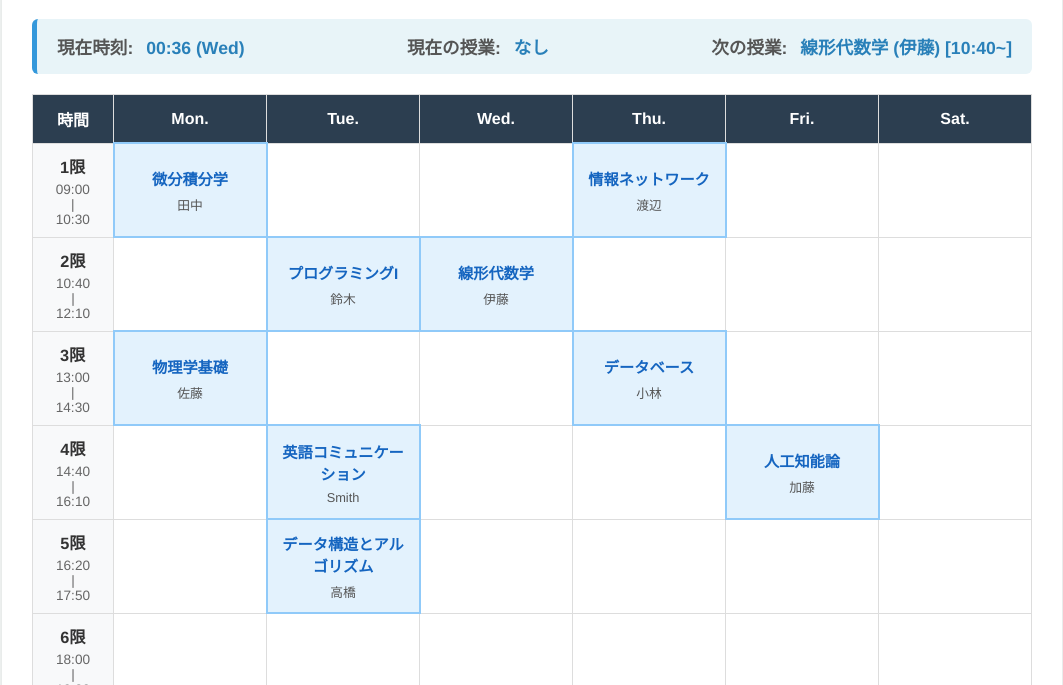
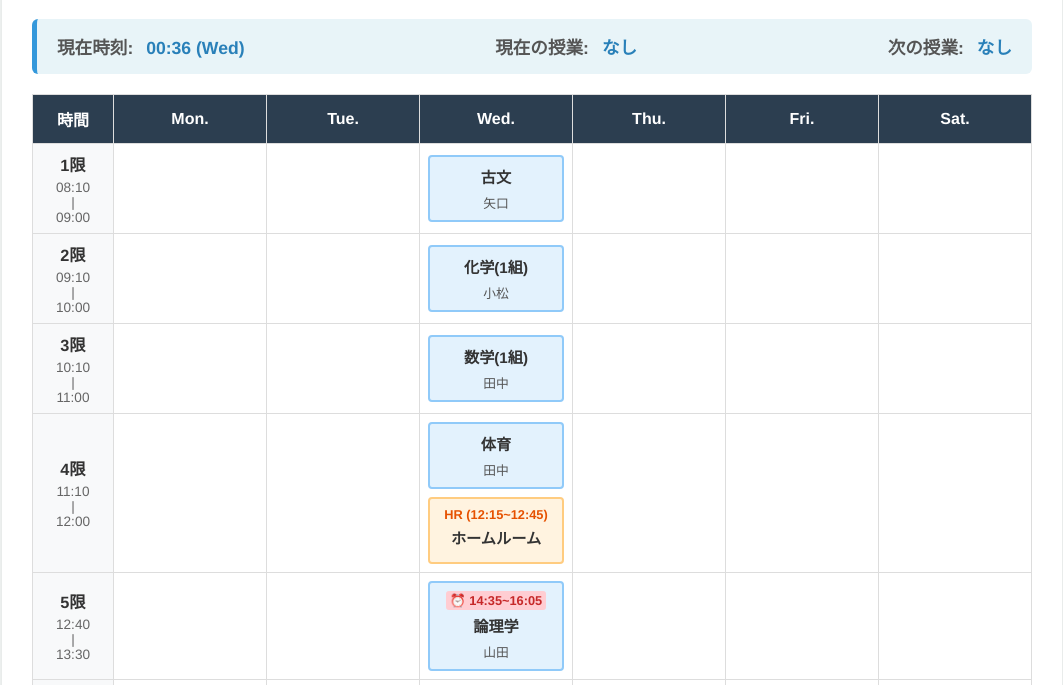
Before and after one commit to ray-miva/personal_timetable, a plain HTML site: page index.html in a window 1280 px wide. Shown: the part 110-795 px from the top of the page, without its empty margins (108-1171 px from the left). Drawn offline with Linux system fonts and the light colour scheme.

Commit message:
styleの調整

```diff
--- a/index.html
+++ b/index.html
@@ -3,7 +3,7 @@
 <head>
     <meta charset="UTF-8">
     <meta name="viewport" content="width=device-width, initial-scale=1.0">
-    <title>My 時間割</title>
+    <title>時間割</title>
     <link rel="stylesheet" href="style.css">
 </head>
 <body>
--- a/script.js
+++ b/script.js
@@ -2,7 +2,6 @@ const DAYS = ["Sun", "Mon", "Tue", "Wed", "Thu", "Fri", "Sat"];
 const DISPLAY_DAYS = ["Mon", "Tue", "Wed", "Thu", "Fri", "Sat"];
 let timetableData = null;
 
-// JSONデータを取得して初期化
 async function init() {
     try {
         const response = await fetch('timetable.json');
@@ -10,15 +9,14 @@ async function init() {
 
         timetableData = await response.json();
         renderTable();
-        updateStatus(); // 初回実行
-        setInterval(updateStatus, 1000); // 1秒ごとに更新
+        updateStatus();
+        setInterval(updateStatus, 1000);
     } catch (error) {
         console.error(error);
-        alert("timetable.json の読み込みに失敗しました。ローカルサーバーで実行しているか確認してください。");
+        alert("timetable.json の読み込みに失敗しました。");
     }
 }
 
-// テーブルをHTMLに描画する処理
 function renderTable() {
     const tbody = document.querySelector('#timetable tbody');
     tbody.innerHTML = "";
@@ -26,23 +24,53 @@ function renderTable() {
     timetableData.periods.forEach(p => {
         const tr = document.createElement('tr');
 
-        // 左端の時間列
+        // 左端の時間列 (基本の時間)
         const timeTd = document.createElement('td');
         timeTd.className = 'time-cell';
-        timeTd.innerHTML = `<strong>${p.id}限</strong>${p.start}<br>|<br>${p.end}`;
+        timeTd.innerHTML = `<strong>${p.label}</strong>${p.start}<br>|<br>${p.end}`;
         tr.appendChild(timeTd);
 
-        // 月〜土の各コマ
+        // 各曜日のコマ
         DISPLAY_DAYS.forEach(day => {
             const td = document.createElement('td');
-            const classInfo = timetableData.schedule[day] && timetableData.schedule[day][p.id];
+            const todaySchedule = timetableData.schedule[day] || {};
+            const classInfo = todaySchedule[p.id];
 
+            let innerHTML = '';
+
+            // 通常の授業の描画
             if (classInfo) {
-                td.innerHTML = `
-                    <div class="class-name">${classInfo.name}</div>
-                    <div class="prof-name">${classInfo.prof}</div>
+                let timeHTML = '';
+                // もし個別に start と end が設定されていれば時間を表示する
+                if (classInfo.start && classInfo.end) {
+                    timeHTML = `<div class="override-time">⏰ ${classInfo.start}~${classInfo.end}</div>`;
+                }
+
+                innerHTML += `
+                    <div class="class-block has-class">
+                        ${timeHTML}
+                        <div class="class-name">${classInfo.name}</div>
+                        <div class="prof-name">${classInfo.det}</div>
+                    </div>
                 `;
-                td.classList.add('has-class');
+            }
+
+            // このコマの後に挿入される特殊な授業(HR等)の描画
+            if (todaySchedule.special) {
+                const specials = todaySchedule.special.filter(s => s.after === p.id);
+                specials.forEach(s => {
+                    innerHTML += `
+                        <div class="class-block special-class">
+                            <div class="special-time">${s.label} (${s.start}~${s.end})</div>
+                            <div class="class-name">${s.name}</div>
+                            <div class="prof-name">${s.det}</div>
+                        </div>
+                    `;
+                });
+            }
+
+            if (innerHTML !== '') {
+                td.innerHTML = innerHTML;
             }
             tr.appendChild(td);
         });
@@ -51,39 +79,73 @@ function renderTable() {
     });
 }
 
-// 現在の時刻・授業・次の授業を判定して表示する処理
 function updateStatus() {
     if (!timetableData) return;
 
     const now = new Date();
     const currentDayStr = DAYS[now.getDay()];
-    // "HH:MM"形式で現在時刻を取得
     const currentTimeStr = now.toLocaleTimeString('ja-JP', { hour: '2-digit', minute: '2-digit' });
 
-    // 現在時刻の表示更新
     document.getElementById('current-time').textContent = `${currentTimeStr} (${currentDayStr})`;
 
     let currentClassStr = "なし";
     let nextClassStr = "なし";
-    let foundNext = false;
 
-    // 今日のスケジュールが存在する場合（月〜土）
     if (DISPLAY_DAYS.includes(currentDayStr)) {
         const todaySchedule = timetableData.schedule[currentDayStr] || {};
 
-        for (const p of timetableData.periods) {
+        // タイムラインを構築
+        let timeline = [];
+        timetableData.periods.forEach(p => {
+            // クラス情報が存在するかチェック
             const classInfo = todaySchedule[p.id];
 
-            // 現在の授業の判定（開始時刻〜終了時刻の間）
-            if (currentTimeStr >= p.start && currentTimeStr <= p.end) {
-                currentClassStr = classInfo ? `${classInfo.name} (${classInfo.prof})` : "空きコマ";
+            // 重要：個別の start/end があればそちらを優先、なければ基本の時間を採用
+            const actualStart = (classInfo && classInfo.start) ? classInfo.start : p.start;
+            const actualEnd = (classInfo && classInfo.end) ? classInfo.end : p.end;
+
+            // コマをタイムラインに追加
+            timeline.push({
+                isClass: !!classInfo,
+                name: classInfo ? classInfo.name : "",
+                det: classInfo ? classInfo.det : "",
+                start: actualStart,
+                end: actualEnd
+            });
+
+            // 特殊コマ(HR等)を追加
+            if (todaySchedule.special) {
+                todaySchedule.special.filter(s => s.after === p.id).forEach(s => {
+                    timeline.push({
+                        isClass: true,
+                        name: s.name,
+                        det: s.det,
+                        start: s.start,
+                        end: s.end
+                    });
+                });
             }
-            // 次の授業の判定（現在時刻より後で、まだ見つかっていない最初の授業）
-            else if (currentTimeStr < p.start && !foundNext) {
-                if (classInfo) {
-                    nextClassStr = `${classInfo.name} (${classInfo.prof}) [${p.start}~]`;
-                    foundNext = true;
-                }
+        });
+
+        let currentIndex = -1;
+
+        // 現在のコマを探す
+        for (let i = 0; i < timeline.length; i++) {
+            const block = timeline[i];
+            if (currentTimeStr >= block.start && currentTimeStr <= block.end) {
+                currentIndex = i;
+                currentClassStr = block.isClass ? `${block.name} (${block.det})` : "空きコマ";
+                break;
+            }
+        }
+
+        // 次のコマを探す
+        if (currentIndex !== -1 && currentIndex + 1 < timeline.length) {
+            const nextBlock = timeline[currentIndex + 1];
+            if (nextBlock.isClass) {
+                nextClassStr = `${nextBlock.name} (${nextBlock.det}) [${nextBlock.start}~]`;
+            } else {
+                nextClassStr = "なし";
             }
         }
     }
@@ -92,5 +154,4 @@ function updateStatus() {
     document.getElementById('next-class').textContent = nextClassStr;
 }
 
-// 読み込み完了時に初期化関数を呼び出す
 document.addEventListener("DOMContentLoaded", init);
--- a/style.css
+++ b/style.css
@@ -56,7 +56,7 @@ table {
 th, td {
     border: 1px solid #ddd;
     text-align: center;
-    padding: 10px;
+    padding: 8px; /* セルの余白を少し調整 */
     vertical-align: middle;
 }
 
@@ -83,20 +83,56 @@ th {
     margin-bottom: 4px;
 }
 
-/* 授業のコマ */
+/* 授業ブロックの共通デザイン */
+.class-block {
+    padding: 8px;
+    border-radius: 4px;
+}
+
+/* 同じセルに複数のブロックがある場合の余白（2限とHRの隙間など） */
+.class-block + .class-block {
+    margin-top: 8px;
+}
+
+/* 通常の授業 */
 .has-class {
     background-color: #e3f2fd;
     border: 2px solid #90caf9;
+}
+
+/* 特殊な授業（HRなど） */
+.special-class {
+    background-color: #fff3e0;
+    border: 2px solid #ffcc80;
+}
+
+.special-time {
+    font-size: 0.8em;
+    color: #e65100;
+    font-weight: bold;
+    margin-bottom: 4px;
 }
 
 .class-name {
     font-weight: bold;
     font-size: 0.95em;
     margin-bottom: 6px;
-    color: #1565c0;
+    color: #333;
 }
 
 .prof-name {
     font-size: 0.8em;
     color: #555;
 }
+
+/* 例外的な時間（上書きされた時間）の表示スタイル */
+.override-time {
+    font-size: 0.8em;
+    color: #c62828; /* 少し目立つように赤系の色 */
+    font-weight: bold;
+    margin-bottom: 4px;
+    background-color: #ffcdd2;
+    padding: 2px 4px;
+    border-radius: 3px;
+    display: inline-block;
+}
--- a/timetable.json
+++ b/timetable.json
@@ -1,34 +1,42 @@
 {
     "periods": [
-    { "id": 1, "start": "09:00", "end": "10:30" },
-    { "id": 2, "start": "10:40", "end": "12:10" },
-    { "id": 3, "start": "13:00", "end": "14:30" },
-    { "id": 4, "start": "14:40", "end": "16:10" },
-    { "id": 5, "start": "16:20", "end": "17:50" },
-    { "id": 6, "start": "18:00", "end": "19:30" },
-    { "id": 7, "start": "19:40", "end": "21:10" },
-    { "id": 8, "start": "21:20", "end": "22:50" }
+        { "id": "1", "label": "1限", "start": "08:10", "end": "09:00" },
+        { "id": "2", "label": "2限", "start": "09:10", "end": "10:00" },
+        { "id": "3", "label": "3限", "start": "10:10", "end": "11:00" },
+        { "id": "4", "label": "4限", "start": "11:10", "end": "12:00" },
+        { "id": "5", "label": "5限", "start": "12:40", "end": "13:30" },
+        { "id": "6", "label": "6限", "start": "13:40", "end": "14:30" },
+        { "id": "7", "label": "7限", "start": "14:40", "end": "15:30" },
+        { "id": "8", "label": "8限", "start": "15:40", "end": "16:30" }
     ],
     "schedule": {
         "Mon": {
-      "1": { "name": "微分積分学", "prof": "田中" },
-      "3": { "name": "物理学基礎", "prof": "佐藤" }
         },
         "Tue": {
-      "2": { "name": "プログラミングI", "prof": "鈴木" },
-      "4": { "name": "英語コミュニケーション", "prof": "Smith" },
-      "5": { "name": "データ構造とアルゴリズム", "prof": "高橋" }
         },
         "Wed": {
-      "2": { "name": "線形代数学", "prof": "伊藤" }
+            "1": { "name": "古文", "det": "矢口" },
+            "2": { "name": "化学(1組)", "det": "小松" },
+            "3": { "name": "数学(1組)", "det": "田中" },
+            "4": { "name": "体育", "det": "田中" },
+            "special": [
+            {
+                "after": "4",
+                "label": "HR",
+                "name": "ホームルーム",
+                "det": "",
+                "start": "12:15",
+                "end": "12:45"
+            }
+            ],
+            "5": { "name": "論理学", "det": "山田", "start": "14:35", "end": "16:05" },
+            "6": { "name": "論理学", "det": "山田", "start": "14:35", "end": "16:05" }
         },
         "Thu": {
-      "1": { "name": "情報ネットワーク", "prof": "渡辺" },
-      "3": { "name": "データベース", "prof": "小林" }
         },
         "Fri": {
-      "4": { "name": "人工知能論", "prof": "加藤" }
         },
-    "Sat": {}
+        "Sat": {
         }
     }
+}
```
Lines whose indentation alone changed are shown as unchanged.
